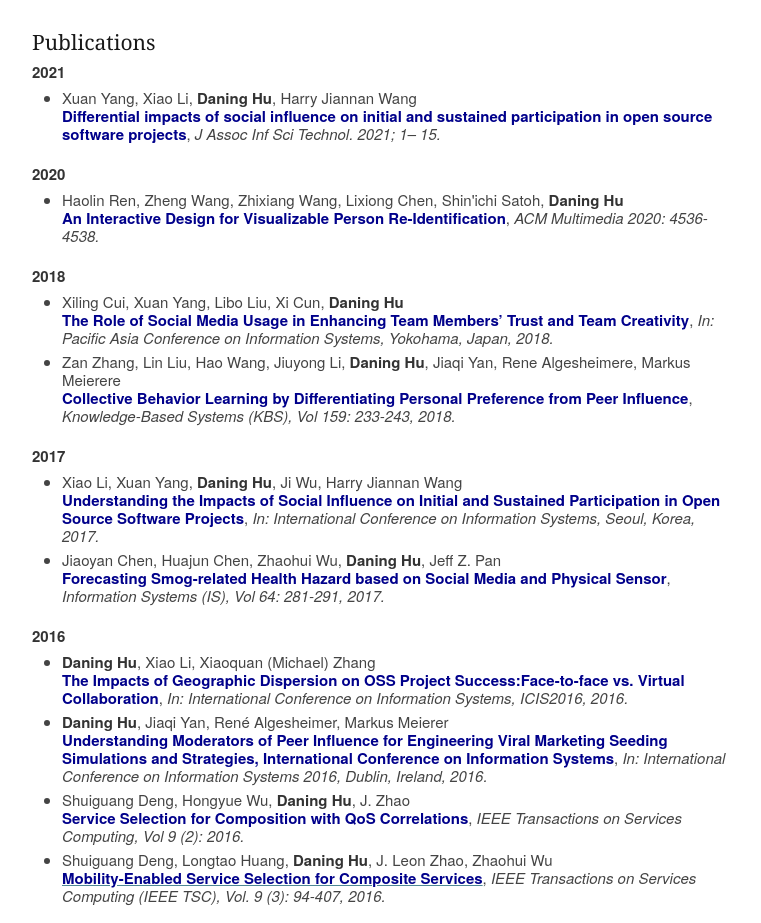
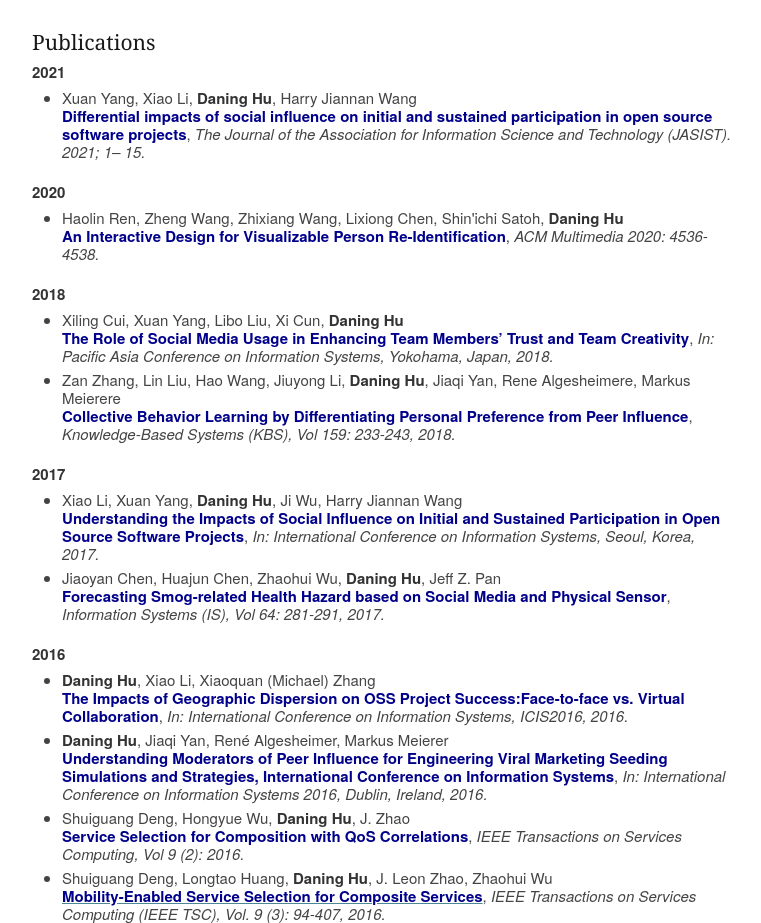
Before and after one commit to sustchud/sustchud.github.io, a plain HTML site: page index.html in a window 1280 px wide. Shown: the part 1503-2426 px from the top of the page, without its empty margins (378-1139 px from the left). Drawn offline with Linux system fonts and the light colour scheme; some icons are missing.

Commit message:
Update index.html

```diff
--- a/index.html
+++ b/index.html
@@ -207,7 +207,7 @@
                <li>
                 	Xuan Yang, Xiao Li, <strong>Daning Hu</strong>, Harry Jiannan Wang<br/>
                 	<strong style="color:darkblue">Differential impacts of social influence on initial and sustained participation in open source software projects</strong>,
-                	<em>J Assoc Inf Sci Technol. 2021; 1– 15.</em>
+                	<em>The Journal of the Association for Information Science and Technology (JASIST). 2021; 1– 15.</em>
                 </li>
 		</ul>
             <strong>2020</strong>
```
